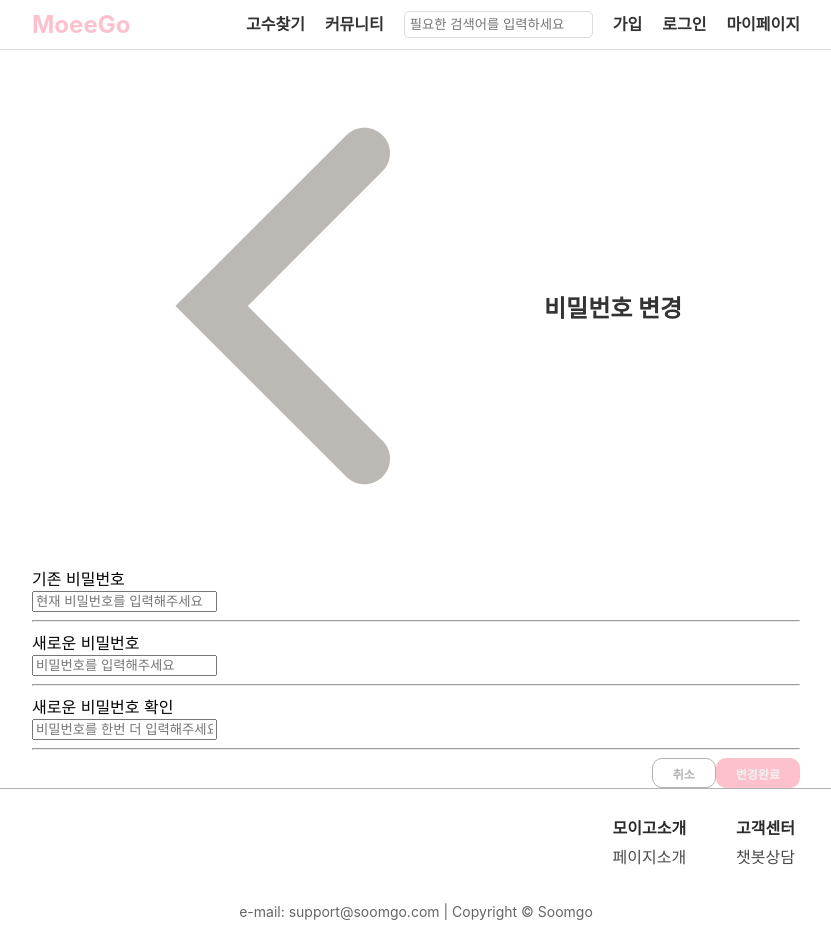
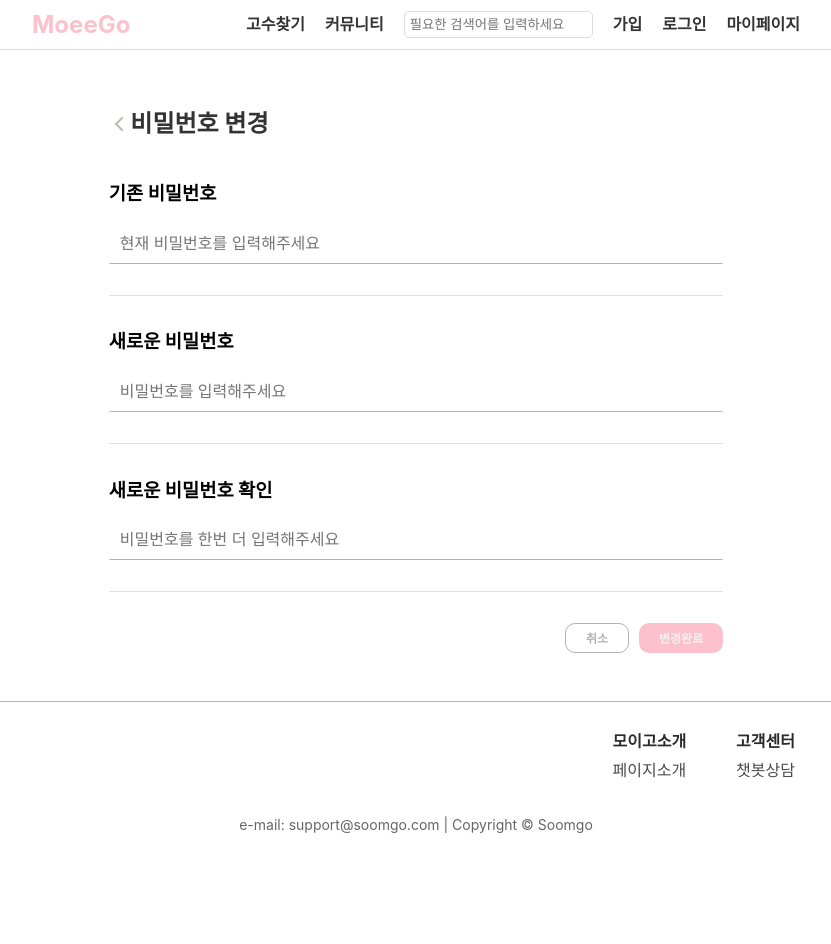
Before and after one commit to jaeheoon/moeego_client, a React (Vite) app: page /mypage/account/private/password in a window 1280 px wide. Shown: the whole page, without its empty margins (224-1055 px from the left). After the commit the page ends 857 px from the top, so only its background shows below. Built offline with nearby package versions, Linux system fonts and the light colour scheme.

Commit message:
[FE] Feat: 비밀번호 변경 페이지 CSS 작성

```diff
--- a/src/components/mypage/ChangePassword.jsx
+++ b/src/components/mypage/ChangePassword.jsx
@@ -1,42 +1,43 @@
 import React from 'react';
 import { Link } from 'react-router-dom';
+import "../../css/mypage/ChangePassword.css"
 
 const ChangePassword = () => {
     return (
         <div className='ChangePasswordPage'>
+            <div className='ChangePasswordWrap'>
                 <div className='PageTitle'>
-                <Link to="/mypage/account/private"><img src="../../../src/image/prev_icon.png" alt="prev"></img></Link>
+                    <Link className='prev' to="/mypage/account/private"><img src="../../../src/image/prev_icon.png" alt="prev"></img></Link>
                     <h1>비밀번호 변경</h1>
                 </div>
                 <form className='ChangePasswordForm'>
                     <div className='ChangePasswordContainer'>
-                    <div className="SubTitle">기존 비밀번호</div>
+                        <h3 className="SubTitle">기존 비밀번호</h3>
                         <div>
                             <input type="password" placeholder='현재 비밀번호를 입력해주세요' />
                         </div>
                     </div>
                     <hr />
                     <div className='ChangePasswordContainer'>
-                    <div className="SubTitle">새로운 비밀번호</div>
+                        <h3 className="SubTitle">새로운 비밀번호</h3>
                         <div>
                             <input type="password" placeholder='비밀번호를 입력해주세요' />
                         </div>
                     </div>
                     <hr />
                     <div className='ChangePasswordContainer'>
-                    <div className="SubTitle">새로운 비밀번호 확인</div>
+                        <h3 className="SubTitle">새로운 비밀번호 확인</h3>
                         <div>
                             <input type="password" placeholder='비밀번호를 한번 더 입력해주세요' />
                         </div>
                     </div>
                     <hr />
                     <div className='ButtonContainer'>
-                    <div>
                         <input type="button" value="취소" />
                         <input type="button" value="변경완료" />
                     </div>
+                </form>
             </div>
-            </form>
         </div>
     );
 };
--- a/src/css/mypage/ChangeEmail.css
+++ b/src/css/mypage/ChangeEmail.css
@@ -54,7 +54,7 @@
 }
 
 .EmailWrap input[type="email"]:focus, .EmailWrap input[type="email"]:active {
-    border-bottom: 1px solid #fcc1cc;
+    border-bottom: 1px solid lightcoral;
     box-sizing: border-box;
 }
 
@@ -63,6 +63,7 @@
     align-items: center;
     justify-content: right;
     gap: 10px;
+    margin-bottom: 3em;
 }
 
 .ButtonContainer input[type="button"]:nth-child(1) {
--- /dev/null
+++ b/src/css/mypage/ChangePassword.css
@@ -0,0 +1,35 @@
+.ChangePasswordPage {
+    display: flex;
+    align-items: center;
+    justify-content: center;
+    width: 100%;
+}
+
+.ChangePasswordWrap hr {
+    margin-top: 5%;
+    margin-bottom: 5%;
+    border-width:1px 0 0 0;
+    border-color:#f2f2f2;
+    opacity: 30%;
+}
+
+.ChangePasswordWrap {
+    width: 80%;
+    margin-top: 5%;
+}
+
+.ChangePasswordContainer input[type="password"] {
+    width: 100%;
+    box-sizing: border-box;
+    padding: 10px;
+    font-size: 12pt;
+    border-style: solid;
+    outline-style: none;
+    border: 1px solid #ffffff;
+    border-bottom: 1px solid #b2b2b2;
+}
+
+.ChangePasswordContainer input[type="password"]:focus, .ChangePasswordContainer input[type="password"]:active {
+    border-bottom: 1px solid lightcoral;
+    box-sizing: border-box;
+}
```
Lines whose indentation alone changed are shown as unchanged.
